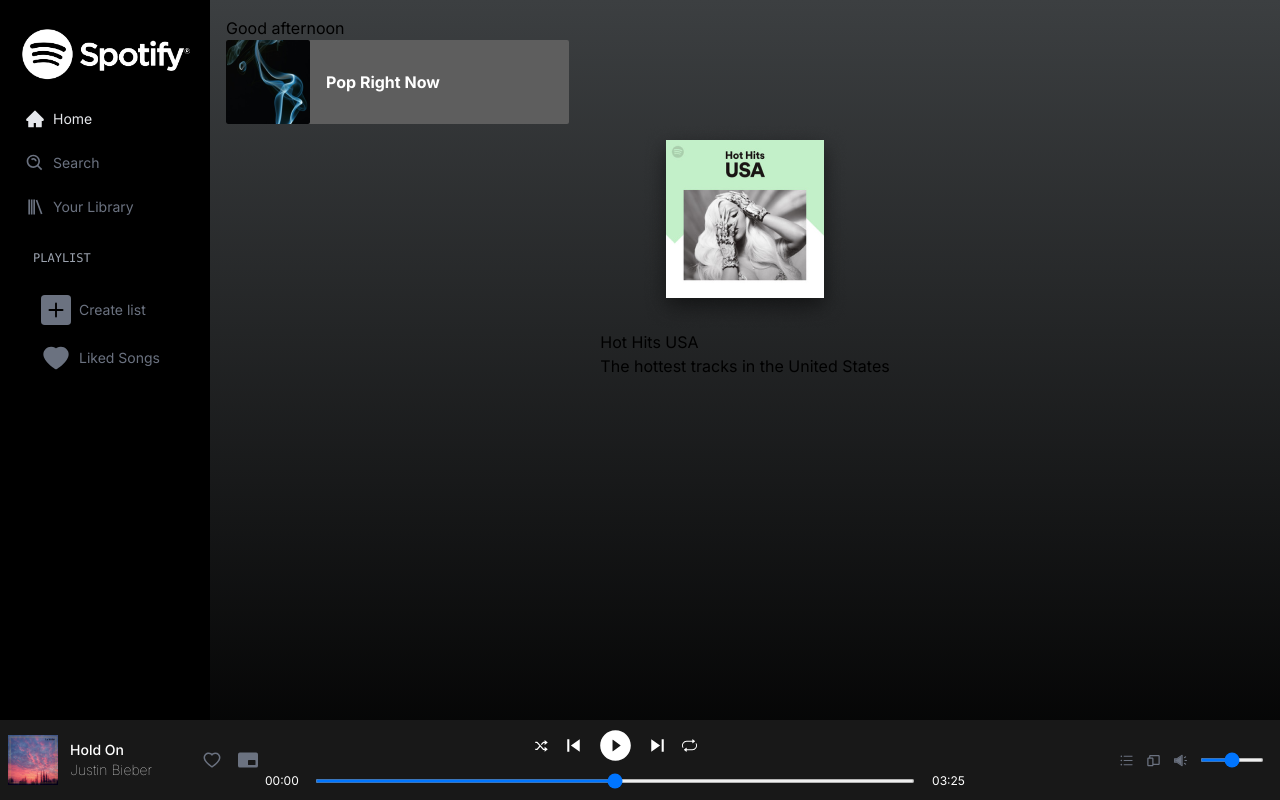
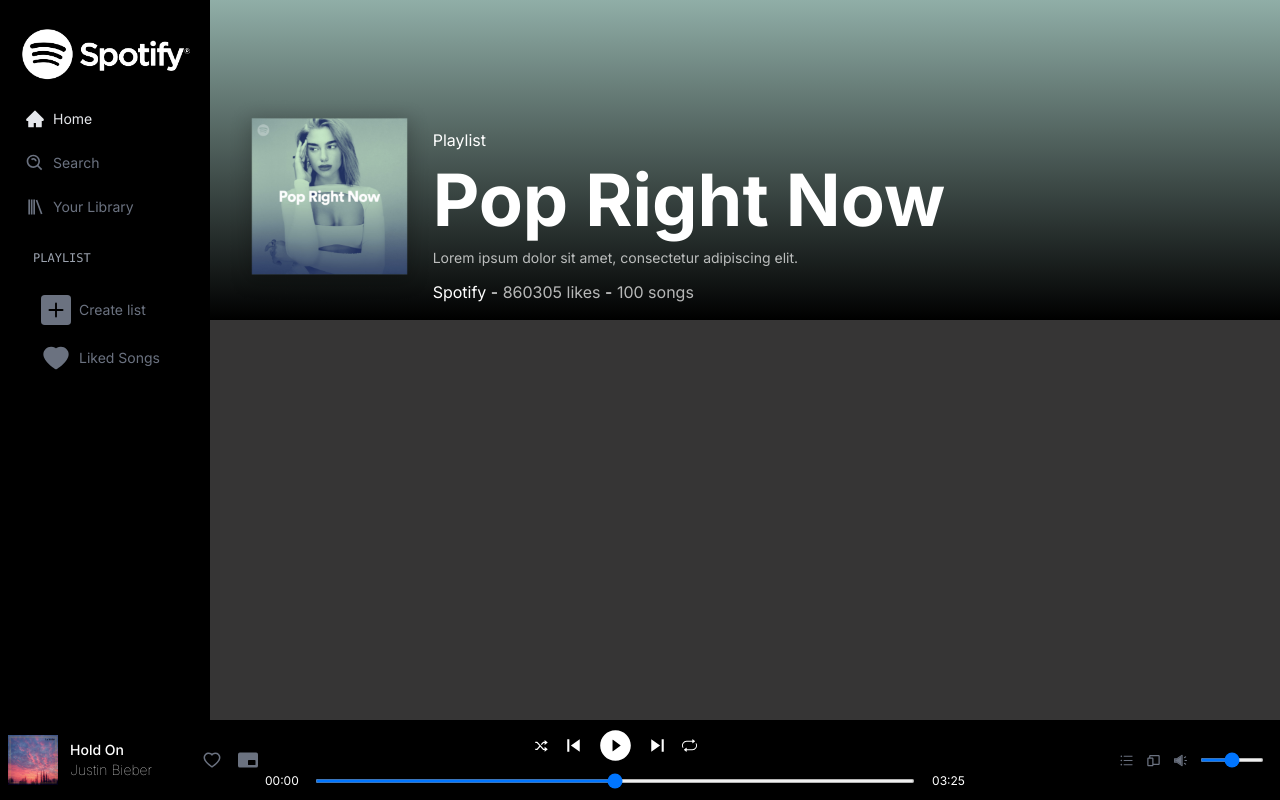
Before and after one commit to ZeroSwordDev/Spotify-Clone-2.0, a Next.js app: page / in a window 1280 px wide. Built offline with nearby package versions, Linux system fonts and the light colour scheme.

Commit message:
working on styles, main y playlist

```diff
--- a/components/HorizontalCard.jsx
+++ b/components/HorizontalCard.jsx
@@ -3,7 +3,7 @@
 import Image from "next/image";
 const HorizontalCard = () => {
   return (
-    <div  className="w-[343px] h-[84px] bg-[#5e5e5e] flex rounded-sm justify-start items-center ">
+    <div  className="w-[300px] 2xl:w-[380px] h-[84px] bg-[#333333] flex rounded-sm justify-start items-center ">
       <Image src={playlistCardImage} className="w-[84px] h-[84px] rounded-sm" />
       <div className="text-white text-[16px] font-bold p-4">Pop Right Now</div>
     </div>
--- a/components/Main.jsx
+++ b/components/Main.jsx
@@ -4,10 +4,42 @@
 
 const Main = () => {
   return (
-    <div className="w-full h-full flex flex-col box-border p-4 bg-gradient">
-      <h1>Good afternoon</h1>
-      <HorizontalCard />
-      <VerticalCard />
+    <div className="w-full h-screen pb-80 flex flex-col box-border p-4 bg-gradient gap-3">
+      <h1 className="text-[#FFFFFF] font-bold text-3xl">Good afternoon</h1>
+      <div className="grid grid-cols-4 grid-rows-2 gap-5">
+        <HorizontalCard />
+        <HorizontalCard />
+        <HorizontalCard />
+        <HorizontalCard />
+        <HorizontalCard />
+        <HorizontalCard />
+        <HorizontalCard />
+        <HorizontalCard />
+      </div>
+      <h1 className="text-[#FFFFFF] font-bold text-3xl">Recent Played</h1>
+      <div className="flex gap-x-5">
+        <VerticalCard />
+        <VerticalCard />
+        <VerticalCard />
+        <VerticalCard />
+        <VerticalCard />
+        <VerticalCard />
+        <VerticalCard />
+        <VerticalCard />
+
+      </div>
+      <h1 className="text-[#FFFFFF] font-bold text-3xl">Just the Hits</h1>
+      <div className="flex gap-x-5">
+        <VerticalCard />
+        <VerticalCard />
+        <VerticalCard />
+        <VerticalCard />
+        <VerticalCard />
+        <VerticalCard />
+        <VerticalCard />
+        <VerticalCard />
+
+      </div>
     </div>
   );
 };
--- a/components/Player.jsx
+++ b/components/Player.jsx
@@ -15,7 +15,7 @@
   return (
     <div
       style={{ height: 80, width: "100%" }}
-      className="  text-white bg-[#181818] fixed bottom-0"
+      className="  text-white bg-black fixed bottom-0"
     >
       {/* Player */}
 
--- /dev/null
+++ b/components/Playlist.jsx
@@ -0,0 +1,25 @@
+import React from "react";
+import playlistHeaderImage from "../src/app/img/playlistHeaderImage.png";
+import Image from "next/image";
+const Playlist = () => {
+  return (
+    <div className="w-full h-full text-[#FFFFFF]">
+      <header className="h-2/5 bg-headerPlaylist-gradient flex items-end p-4">
+        <Image src={playlistHeaderImage} alt="img" className="w-auto h-52"/>
+        <div className="flex flex-col gap-3">
+          <h6>Playlist</h6>
+          <h1 className="text-7xl font-bold">Pop Right Now</h1>
+          <p className="text-sm opacity-70">
+            Lorem ipsum dolor sit amet, consectetur adipiscing elit.
+          </p>
+          <p>
+            <span className="text-bold">Spotify</span> - <span className="opacity-70">860305 likes</span> -{" "}
+            <span className="opacity-70">100 songs</span>
+          </p>
+        </div>
+      </header>
+    </div>
+  );
+};
+
+export default Playlist;
--- a/components/Sidebar.jsx
+++ b/components/Sidebar.jsx
@@ -7,7 +7,7 @@
 
 function Sidebar() {
   return (
-    <div className=" flex flex-col justify-between items-center  w-[210px] h-screen p-3 bg-black">
+    <div className=" flex flex-col justify-between items-center  w-[210px] h-full p-3 bg-black">
 
       {/* Menu And Logo */}
       <div className=" flex flex-col gap-2 items-center  p-3 ">
--- a/components/VerticalCard.jsx
+++ b/components/VerticalCard.jsx
@@ -1,18 +1,18 @@
-import Image from 'next/image'
-import React from 'react'
-import VerticalCardImage from "../src/app/img/VerticalCardImage.png"
+import Image from "next/image";
+import React from "react";
+import VerticalCardImage from "../src/app/img/VerticalCardImage.png";
 const VerticalCard = () => {
   return (
-    <div class="flex w-190 h-270 flex-col justify-center items-center flex-shrink-0">
-        <Image src={VerticalCardImage} alt="card image" />
-        <div>
-            <h1>Hot Hits USA</h1>
-            <h3>The hottest tracks in the United States</h3>
-        </div>
+    <div class="flex w-[190px] h-[270px] flex-col justify-center items-center flex-shrink-0 bg-[#333333] p-[16px]">
+      <Image src={VerticalCardImage} alt="card image" className="p-0 m-0" />
+      <div>
+        <h1 className="text-[#FFFFFF]">Hot Hits USA</h1>
+        <h3 className="text-[#B3B3B3]">
+          The hottest tracks in the United States
+        </h3>
+      </div>
+    </div>
+  );
+};
 
-    </div>
-
-  )
-}
-
-export default VerticalCard
+export default VerticalCard;
--- a/src/app/globals.css
+++ b/src/app/globals.css
@@ -2,19 +2,19 @@
 @tailwind components;
 @tailwind utilities;
 
-@import 'tailwindcss/tailwind.css';
+@import "tailwindcss/tailwind.css";
 
-
-
-body{
-    background-color: rgb(54, 53, 53);
-    overflow: hidden;
-    font-family: Circular Std;
+body {
+  background-color: rgb(54, 53, 53);
+  overflow: hidden;
+  font-family: Circular Std;
 }
 
-
 @layer utilities {
-    .bg-gradient {
-      background: linear-gradient(180deg, #3C3F41 0%, #000 100%);
-    }
+  .bg-gradient {
+    background: linear-gradient(180deg, #3c3f41 0%, #000 100%);
   }
+  .bg-headerPlaylist-gradient {
+    background: linear-gradient(180deg, #90aea7 0%, #000 100%);
+  }
+}
--- a/src/app/page.jsx
+++ b/src/app/page.jsx
@@ -3,14 +3,17 @@
 import Image from "next/image";
 import Player from "../../components/Player.jsx";
 import Main from "../../components/Main.jsx";
+import Playlist from "../../components/Playlist.jsx";
 
 export default function Home() {
   return (
     <div className="h-screen w-screen">
       <title> Spotify 2.0</title>
-      <main className="h-screen flex">
+      <main className="h-full flex">
         <Sidebar />
-        <Main />
+        {/* <Main /> */}
+
+        <Playlist />
         <Player />
       </main>
     </div>
```
Also changed, not shown: src/app/img/playlistHeaderImage.png (added).
